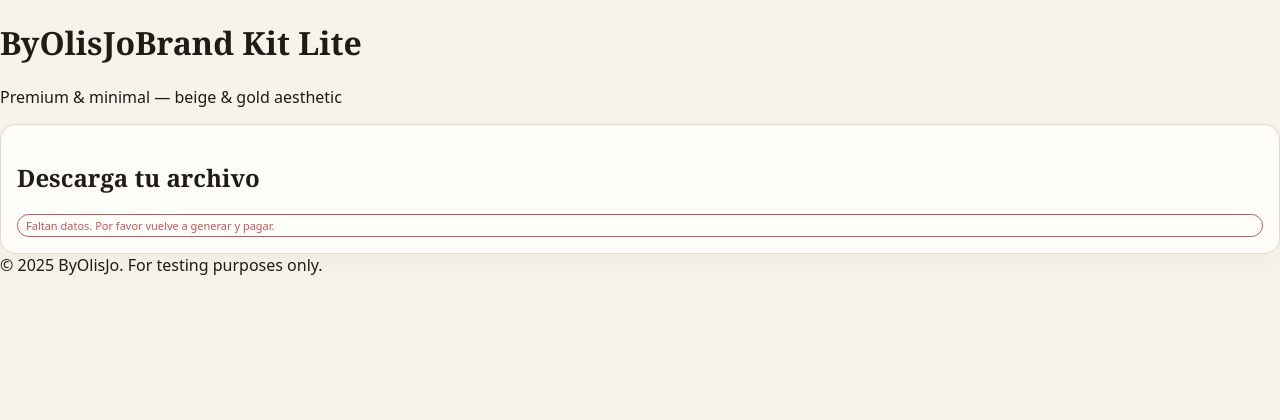
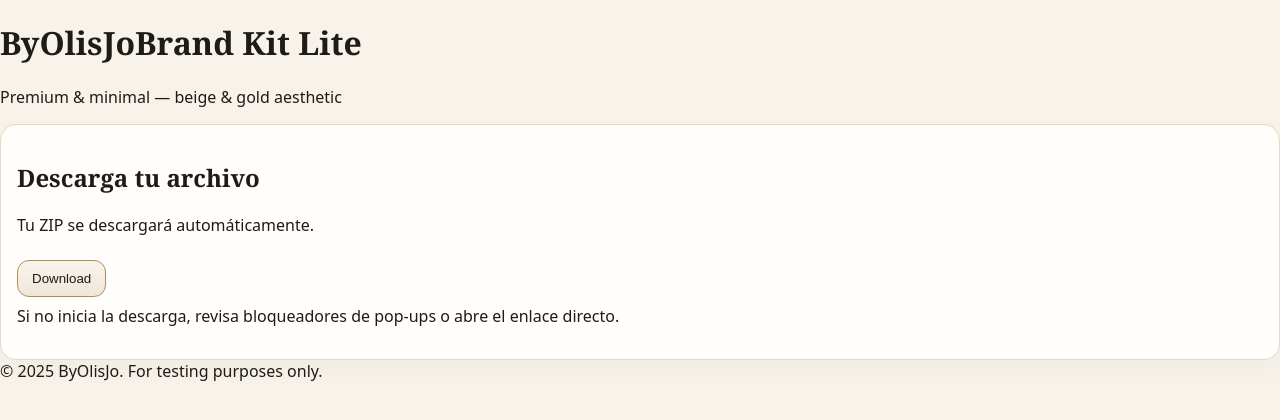
Before and after one commit to infobyolisjo-cpu/mi-primer-proyecto, a Next.js app: page /download in a window 1280 px wide. Shown: the top 420 px of the page. Built offline with nearby package versions, Linux system fonts and the light colour scheme.

Commit message:
download page uses ?lang

```diff
--- a/app/download/page.tsx
+++ b/app/download/page.tsx
@@ -1,86 +1,50 @@
 'use client';
-export const dynamic = 'force-dynamic';
 
-import { Suspense, useEffect, useRef, useState } from 'react';
 import { useSearchParams } from 'next/navigation';
 
-function DownloadInner() {
+const copy = {
+  es: {
+    title: 'Descarga tu archivo',
+    auto: 'Tu ZIP se descargará automáticamente.',
+    fail: 'Faltan datos. Por favor vuelve a generar y pagar.',
+    tip: 'Si no inicia la descarga, revisa bloqueadores de pop-ups o abre el enlace directo.',
+  },
+  en: {
+    title: 'Download your file',
+    auto: 'Your ZIP will download automatically.',
+    fail: 'Missing data. Please go back, generate and pay.',
+    tip: 'If it does not start, check pop-up blockers or open the direct link.',
+  },
+};
+
+export default function DownloadPage() {
   const params = useSearchParams();
-  const ranRef = useRef(false);
-  const [ready, setReady] = useState(false);
-  const [error, setError] = useState<string | null>(null);
+  const lang = (params.get('lang') === 'en' ? 'en' : 'es') as 'es' | 'en';
+  const t = copy[lang];
 
-  useEffect(() => {
-    if (ranRef.current) return;
-    ranRef.current = true;
-
-    const name = params.get('name') || '';
-    const slogan = params.get('slogan') || '';
-    const colorsParam = params.get('colors') || '';
-    const colors = colorsParam ? colorsParam.split(',') : [];
-
-    if (!name || !slogan || colors.length === 0) {
-      setError('Faltan datos. Por favor vuelve a generar y pagar.');
-      return;
-    }
-
-    (async () => {
-      try {
-        const res = await fetch('/api/zip', {
-          method: 'POST',
-          headers: { 'Content-Type': 'application/json' },
-          body: JSON.stringify({ name, slogan, colors }),
-        });
-
-        if (!res.ok) {
-          setError('No se pudo crear el ZIP.');
-          return;
-        }
-
-        const blob = await res.blob();
-        const url = URL.createObjectURL(blob);
-        const a = document.createElement('a');
-        a.href = url;
-        a.download = `${name.replace(/\s+/g, '_')}_BrandKit.zip`;
-        document.body.appendChild(a);
-        a.click();
-        a.remove();
-        URL.revokeObjectURL(url);
-
-        setReady(true);
-      } catch {
-        setError('Ocurrió un error al descargar.');
-      }
-    })();
-  }, [params]);
+  const file = params.get('file') || 'brand-kit-lite.zip';
+  const hasData = !!file;
 
   return (
     <main>
       <div className="card">
-        <h2 className="font-serif text-xl mb-2">Descarga tu archivo</h2>
-        {error ? (
+        <h2 className="font-serif text-xl mb-2">{t.title}</h2>
+        {!hasData ? (
           <div className="badge" style={{ borderColor: '#c55', color: '#c55' }}>
-            {error}
+            {t.fail}
           </div>
         ) : (
           <>
-            <p>Tu ZIP se descargará automáticamente.</p>
-            {ready && (
-              <p style={{ opacity: 0.7, marginTop: 16 }}>
-                *Si no inicia la descarga, revisa bloqueadores de pop‑ups o abre el enlace directo.
-              </p>
-            )}
+            <p className="text-sm opacity-70">{t.auto}</p>
+            <a href={`/api/zip?file=${encodeURIComponent(file)}`} download>
+              <button style={{ marginTop: 8 }}>Download</button>
+            </a>
+            <p className="text-sm opacity-70" style={{ marginTop: 8 }}>
+              {t.tip}
+            </p>
           </>
         )}
       </div>
     </main>
   );
 }
-
-export default function DownloadPage() {
-  return (
-    <Suspense fallback={<main><p>Preparando tu descarga…</p></main>}>
-      <DownloadInner />
-    </Suspense>
-  );
-}
```
